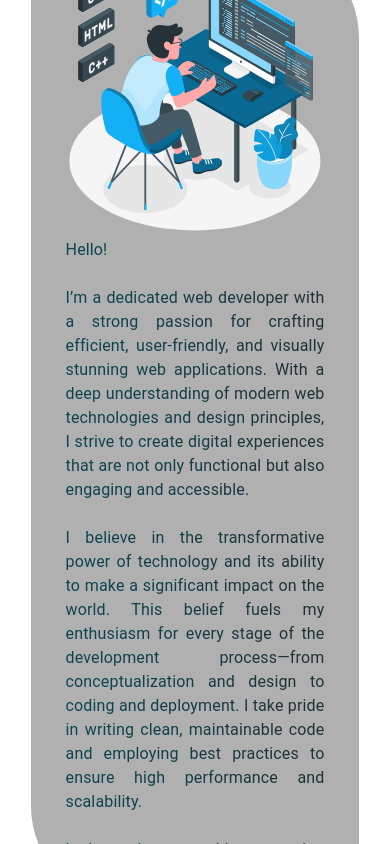
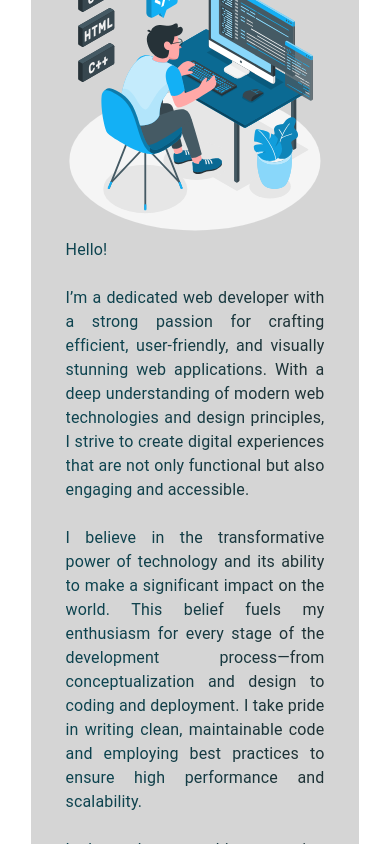
Before and after one commit to usama4841/usama-portfolio, a Next.js app: page / in a window 390 px wide. In both pictures the pointer is over the element 195 px from the left and 971 px from the top of the page. Shown: the part 549-1393 px from the top of the page. Built offline with nearby package versions, Linux system fonts and the light colour scheme; a web font is replaced by a local one.

Commit message:
final product finalization

```diff
--- a/src/app/CSS/HomePage.css
+++ b/src/app/CSS/HomePage.css
@@ -87,6 +87,18 @@
   width: 80%;
   align-items: center;
   height: auto;
+  cursor: pointer;
+  transition: 1s ease-out;
+}
+
+.SecondBoxWrapper:hover {
+  padding: 20px;
+  border-radius: 60px 10px 60px 10px;
+  background-color: #d5d5d5;
+  width: 80%;
+  align-items: center;
+  height: auto;
+  transition: 1s ease-in;
 }
 
 .DarkSecondBoxWrapper {
@@ -97,6 +109,16 @@
   width: 80%;
   align-items: center;
   height: auto;
+}
+
+.DarkSecondBoxWrapper:hover {
+  padding: 20px;
+  border-radius: 60px 10px 60px 10px;
+  background-color: #454545;
+  width: 80%;
+  align-items: center;
+  height: auto;
+  transition: 1s ease-in;
 }
 
 .SecondBoxPartOne,
@@ -241,8 +263,18 @@
 
   .SecondBoxWrapper {
     padding: 20px;
-    border-radius: 20px 100px 20px 100px;
-    background-color: #b0b0b0;
+    border-radius: 10px 60px 10px 60px;
+    background-color: #d5d5d5;
+    width: 100%;
+    flex-direction: column;
+    align-items: center;
+    height: auto;
+  }
+
+  .SecondBoxWrapper:hover {
+    padding: 20px;
+    border-radius: 60px 10px 60px 10px;
+    background-color: #d5d5d5;
     width: 100%;
     flex-direction: column;
     align-items: center;
@@ -251,12 +283,24 @@
 
   .DarkSecondBoxWrapper {
     padding: 20px;
-    border-radius: 20px 100px 20px 100px;
+    border-radius: 10px 60px 10px 60px;
     background-color: #454545;
     width: 100%;
     flex-direction: column;
     align-items: center;
     height: auto;
+    transition: 1s ease-out;
+  }
+
+  .DarkSecondBoxWrapper:hover {
+    padding: 20px;
+    border-radius: 60px 10px 60px 10px;
+    background-color: #454545;
+    width: 100%;
+    flex-direction: column;
+    align-items: center;
+    height: auto;
+    transition: 1s ease-in;
   }
 
   .SecondBoxPartOne,
```
